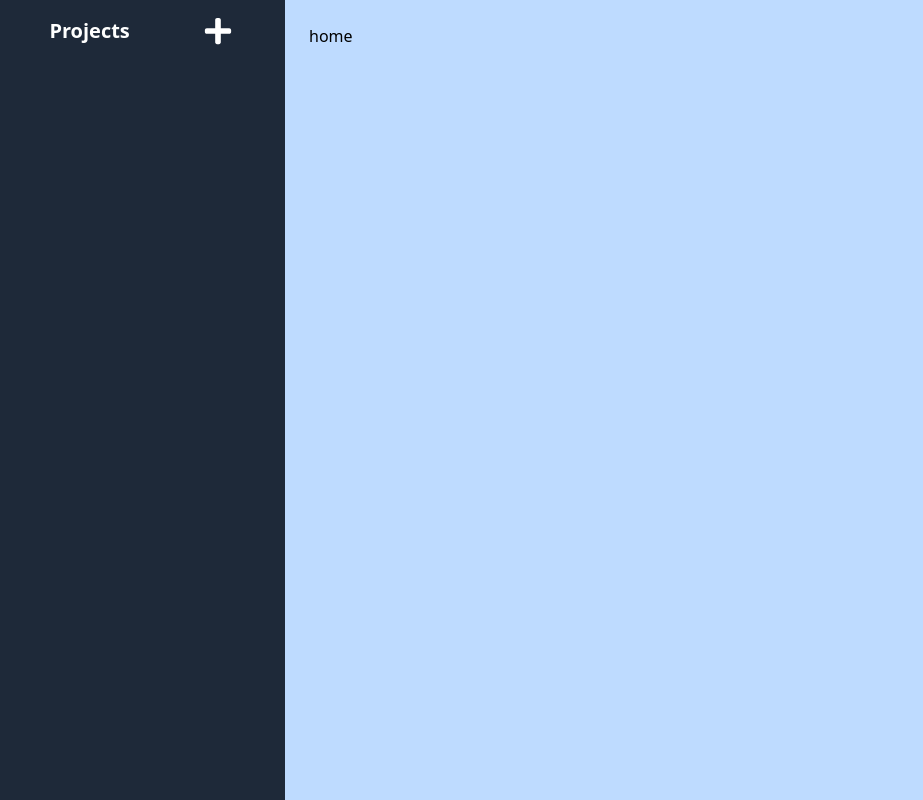
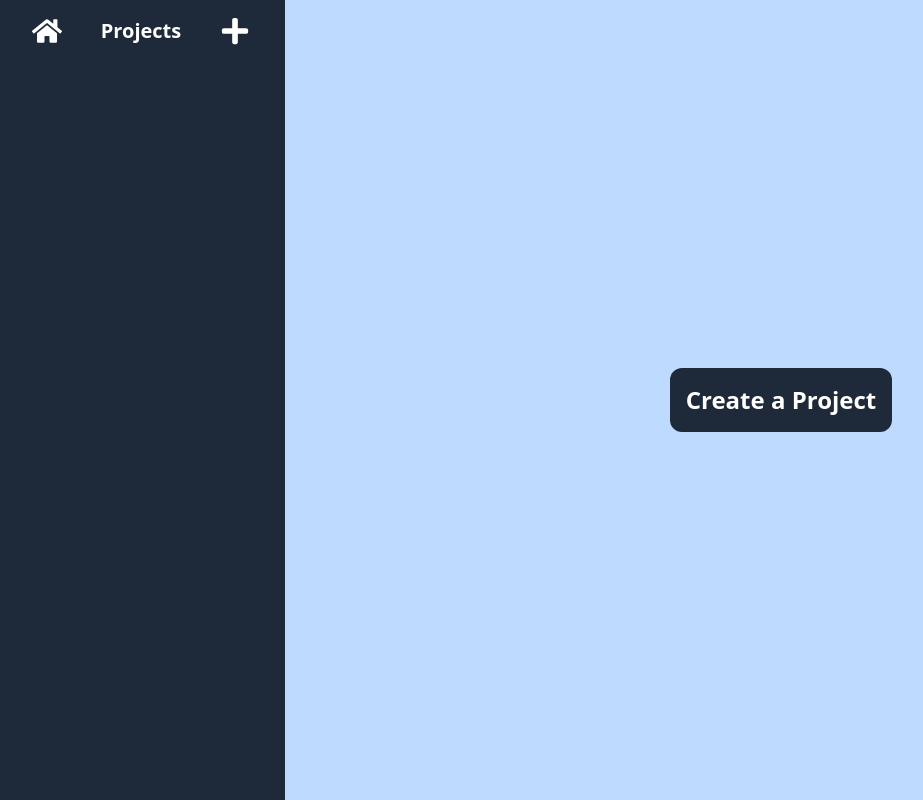
Before and after one commit to RoniGuru/ProjectManagerElectron, a React (Vite) app: page / in a window 1280 px wide. Before the commit this address had no page. Shown: the whole page, without its empty margins (3-926 px from the left). Built offline with nearby package versions, Linux system fonts and the light colour scheme.

Commit message:
home button and create project button in home page

```diff
--- a/src/ui/Components/Layout/LayoutSideBar.tsx
+++ b/src/ui/Components/Layout/LayoutSideBar.tsx
@@ -3,6 +3,7 @@ import { useNavigate } from 'react-router-dom';
 import { useSelector } from 'react-redux';
 import type { RootState } from '../../state/store';
 import SideBarProjectCard from './SideBarProjectCard';
+import { FaHome } from 'react-icons/fa';
 
 export default function LayoutSideBar() {
   const { items } = useSelector((state: RootState) => state.Project);
@@ -11,10 +12,15 @@ export default function LayoutSideBar() {
     <div className="w-72 h-screen  bg-gray-800 text-white shadow-lg flex-col flex gap-2  justify-between  overflow-y-auto  minimal-scrollbar ">
       <div className="h-full">
         <div className="mb-1  p-4 flex  justify-around items-center ">
+          <FaHome
+            size={30}
+            className="hover:scale-115 ease-in duration-150 cursor-pointer"
+            onClick={() => navigate('/')}
+          />
           <h1 className="text-xl font-bold">Projects</h1>
           <FaPlus
             size={30}
-            className="hover:opacity-45 cursor-pointer"
+            className="hover:scale-115 ease-in duration-150 cursor-pointer"
             onClick={() => navigate('/CreateProject')}
           />
         </div>
--- a/src/ui/Pages/Home.tsx
+++ b/src/ui/Pages/Home.tsx
@@ -3,13 +3,24 @@ import { useDispatch } from 'react-redux';
 import { type AppDispatch } from '../state/store';
 import { fetchProjects } from '../state/ProjectSlice';
 import { useEffect } from 'react';
+import { useNavigate } from 'react-router-dom';
 
 export default function Home() {
   const dispatch = useDispatch<AppDispatch>();
+  const navigate = useNavigate();
 
   useEffect(() => {
     dispatch(fetchProjects());
   }, []);
 
-  return <div>home</div>;
+  return (
+    <div className="flex justify-center items-center h-full">
+      <button
+        onClick={() => navigate('/CreateProject')}
+        className="p-4 bg-gray-800 text-white rounded-xl text-2xl font-bold hover:scale-115 duration-150 ease-in cursor-pointer"
+      >
+        Create a Project
+      </button>
+    </div>
+  );
 }
```
